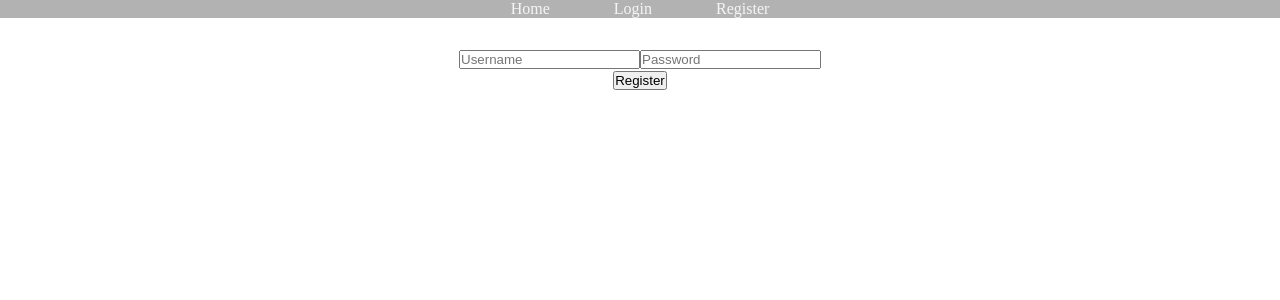
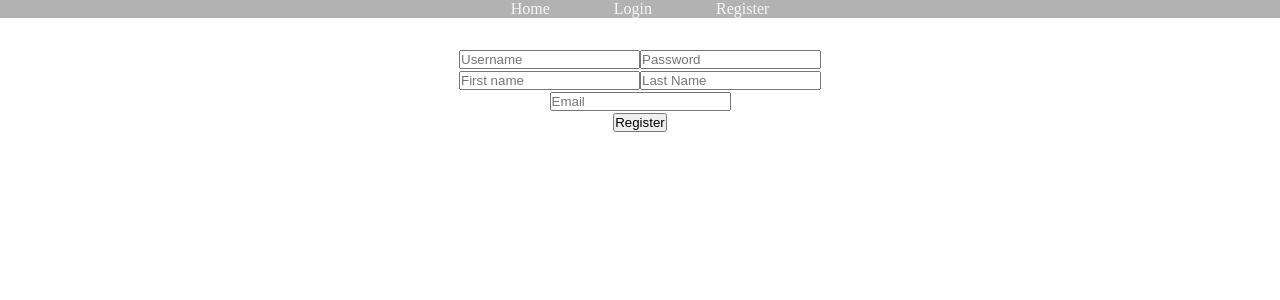
Before and after one commit to DamianWasilewski/LibraryApp, a React (Create React App) app: page /register in a window 1280 px wide. Shown: the top 300 px of the page. Built offline with nearby package versions, Linux system fonts and the light colour scheme.

Commit message:
Added login and registration verification. New inputs in registration

```diff
--- a/src/actions/authActions.js
+++ b/src/actions/authActions.js
@@ -6,7 +6,7 @@ export const loginUser = user => dispatch => {
   axios.post('https://damianlibrary.herokuapp.com/users/login', user)
     .then(res => dispatch({
       type: LOGIN_USER,
-      payload: localStorage.setItem('usertoken', res.data)
+      payload: localStorage.setItem('usertoken', res.data),
     }))
 }
 
@@ -14,8 +14,7 @@ export const registerUser = user => dispatch => {
   axios.post('https://damianlibrary.herokuapp.com/users/register', user)
     .then(res => dispatch({
       type: REGISTER_USER,
-      payload: res.data,
-      status: res.data.status
+      payload: res.data
     }))
 }
 
--- a/src/components/Form/Form.js
+++ b/src/components/Form/Form.js
@@ -41,6 +41,7 @@ class Form extends Component {
 
     return (
       <div className='formContainer'>
+        <p>{this.book}</p>
         <div className='form'>
           <form className='bookForm' onSubmit={this.onSubmitHandler.bind(this)}>
             <div className='inputs'>
--- a/src/components/LoginForm/LoginForm.js
+++ b/src/components/LoginForm/LoginForm.js
@@ -10,6 +10,8 @@ class LoginForm extends Component {
   state = {
     user_name: '',
     password: '',
+    validation: false,
+    errorMessage: ''
   }
 
   onChangeHandler = (e) => {
@@ -20,6 +22,8 @@ class LoginForm extends Component {
     e.preventDefault();
     const { user_name, password } = this.state
 
+    if(user_name && password) {
+        this.setState({validation: true}, () => {
           const loggedUser = {
             user_name: user_name,
             password: password
@@ -27,17 +31,32 @@ class LoginForm extends Component {
 
           this.setState({
             user_name: '',
-          password: ''
+            password: '',
           })
           this.props.loginUser(loggedUser);
-    this.props.history.push('/')
+        })
+    } else {
+      if (!user_name) {
+        this.setState({validation: false, errorMessage: 'Please enter your username'})
+      }
+      if (!password) {
+        this.setState({validation: false, errorMessage: 'Please enter your password'})
+      }
+    }
   }
 
   render() {
-    const { user_name, password } = this.state;
+    const token = localStorage.usertoken
+    if(token) {
+      this.props.history.push('/')
+    }
+    const { user_name, password, validation } = this.state;
 
     return (
       <div className='formContainer'>
+        {!validation && <div className="errorBox">
+          <p>{this.state.errorMessage}</p>
+        </div>}
         <div className='form'>
           <form className='bookForm' onSubmit={this.onSubmitHandler.bind(this)}>
             <div className='inputs'>
--- a/src/components/RegisterForm/RegisterForm.js
+++ b/src/components/RegisterForm/RegisterForm.js
@@ -10,6 +10,10 @@ class RegisterForm extends Component {
   state = {
     user_name: '',
     password: '',
+    first_name: '',
+    last_name: '',
+    email: '',
+    errorMessage: ''
   }
 
 
@@ -18,27 +22,46 @@ class RegisterForm extends Component {
   };
 
   onSubmitHandler = (e) => {
-    const { user_name, password } = this.state
-
+    const { user_name, password, first_name, last_name, email } = this.state
+    if(user_name && password && first_name && last_name && email) {
+      if(new RegExp(/[a-z0-9._%+-]+@[a-z0-9.-]+\.[a-z]{2,15}/g).test(email)) {
           const newUser = {
           user_name: user_name,
-          password: password
+          password: password,
+          first_name: first_name,
+          last_name: last_name,
+          email: email
         }
+
         this.props.registerUser(newUser);
 
         this.setState({
           user_name: '',
-          password: ''
+          password: '',
+          first_name: '',
+          last_name: '',
+          email: '',
+          errorMessage: ''
         })
-    this.props.history.push('/login')
-    e.preventDefault();
+
+      this.props.history.push('/login')
+    } else {
+      this.setState({ errorMessage: 'Please enter correct email adress' })
+    }
+  } else {
+    this.setState({ errorMessage: 'Please fill in all fields' })
   }
+  e.preventDefault();
+}
 
   render() {
-    const { user_name, password } = this.state;
+    const { user_name, password, first_name, last_name, email } = this.state;
 
     return (
       <div className='formContainer'>
+        <div className='errorBox'>
+          <p>{this.state.errorMessage}</p>
+        </div>
         <div className='form'>
           <form className='bookForm' onSubmit={this.onSubmitHandler.bind(this)}>
             <div className='inputs'>
@@ -54,6 +77,24 @@ class RegisterForm extends Component {
               placeholder='Password'
               onChange={this.onChangeHandler}
               value={password}/>
+              <input
+              type='text'
+              name='first_name'
+              placeholder='First name'
+              onChange={this.onChangeHandler}
+              value={first_name}/>
+              <input
+              type='text'
+              name='last_name'
+              placeholder='Last Name'
+              onChange={this.onChangeHandler}
+              value={last_name}/>
+              <input
+              type='text'
+              name='email'
+              placeholder='Email'
+              onChange={this.onChangeHandler}
+              value={email}/>
             </div>
             <div className='buttonSpace'>
               <button>Register</button>
--- a/src/reducers/authReducer.js
+++ b/src/reducers/authReducer.js
@@ -2,7 +2,6 @@ import { LOGIN_USER, REGISTER_USER, LOGOUT_USER } from '../actions/types';
 
 const authState = {
   users: [],
-  status: '',
   token: null
 }
 
@@ -11,7 +10,7 @@ export default function(state = authState, action) {
     case LOGIN_USER:
       return {
         ...state,
-        token: action.payload
+        token: action.payload,
       };
     case REGISTER_USER:
       return {
```
Lines whose indentation alone changed are shown as unchanged.
